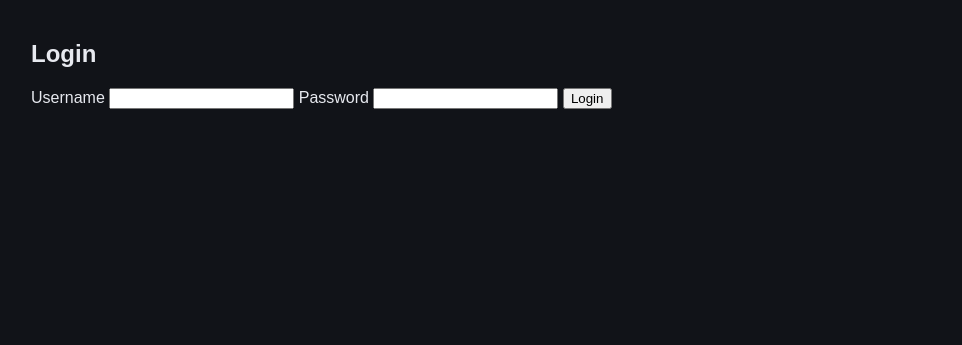
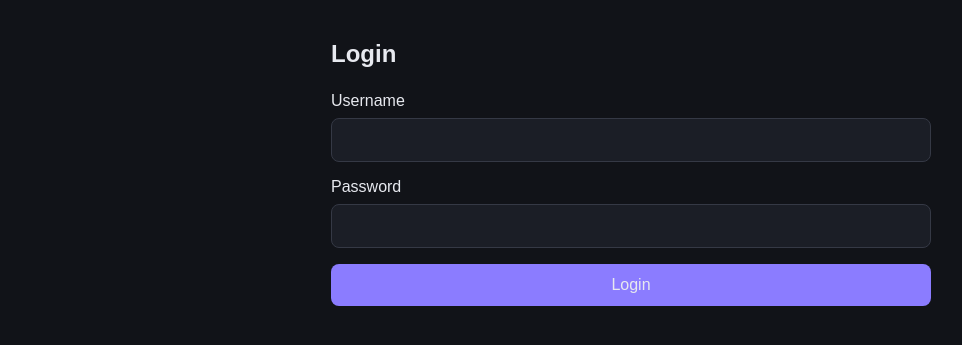
Before and after one commit to Aylar-Hosseinzadeh/gamehub, a Django app: page /login/ in a window 1280 px wide. Shown: the part 164-509 px from the top of the page, without its empty margins (9-971 px from the left). Run offline with Django 5.2, Linux system fonts and the light colour scheme.

Commit message:
Style login and add game forms.
- Updated Add Game template to extend the base layout.
- Configured ModelForm widgets with reusable CSS classes.
- Improved form field and validation error rendering.
- Added consistent styling for form layouts, inputs, buttons, and errors.
- Applied shared styling to the login form.

```diff
--- a/games/static/games/style.css
+++ b/games/static/games/style.css
@@ -193,3 +193,78 @@ nav a {
         --space-page: 16px;
     }
 }
+
+/* Form Layout */
+
+.form-page {
+    max-width: 600px;
+    margin: 0 auto;
+}
+
+.form-page h1 {
+    margin-top: 0;
+    margin-bottom: 24px;
+}
+
+.form-page form {
+    display: flex;
+    flex-direction: column;
+    gap: 16px;
+}
+
+.form-field {
+    display: flex;
+    flex-direction: column;
+    gap: 8px;
+}
+
+/* Form Inputs */
+
+.form-input {
+    width: 100%;
+    box-sizing: border-box;
+    padding: 12px;
+
+    background-color: var(--color-surface);
+    color: var(--color-text);
+
+    border: 1px solid var(--color-border);
+    border-radius: 8px;
+
+    font: inherit;
+}
+
+.form-input:focus {
+    outline: none;
+    border-color: var(--color-accent);
+}
+
+/* Form Buttons */
+
+.form-page button {
+    padding: 12px 20px;
+
+    background-color: var(--color-accent);
+    color: var(--color-text);
+
+    border: none;
+    border-radius: 8px;
+
+    font: inherit;
+    cursor: pointer;
+    transition: background-color 0.2s ease;
+}
+
+.form-page button:hover {
+    background-color: var(--color-surface-hover);
+}
+
+/* Form Errors */
+
+.form-field .errorlist,
+.form-page .errorlist {
+    margin: 0;
+    padding-left: 20px;
+    color: #f87171;
+    font-size: 0.9rem;
+}
--- a/games/templates/games/login.html
+++ b/games/templates/games/login.html
@@ -2,17 +2,35 @@
 {% extends "games/base.html" %}
 
 {% block content %}
-    <h2>Login</h2>
+
+<section class="form-page">
+    <h1>Login</h1>
 
     <form method="post">
         {% csrf_token %}
 
-        <label for="username">Username</label>
-        <input type="text" id="username" name="username">
+        <div class="form-field">
+            <label for="username">Username</label>
+            <input
+                type="text"
+                id="username"
+                name="username"
+                class="form-input"
+            >
+        </div>
 
-        <label for="password">Password</label>
-        <input type="password" id="password" name="password">
+        <div class="form-field">
+            <label for="password">Password</label>
+            <input
+                type="password"
+                id="password"
+                name="password"
+                class="form-input"
+            >
+        </div>
 
         <button type="submit">Login</button>
     </form>
+</section>
+
 {% endblock %}
```
Also changed, not shown: games/forms.py (+8 -0 lines), games/templates/games/add_game.html (+15 -10 lines).
